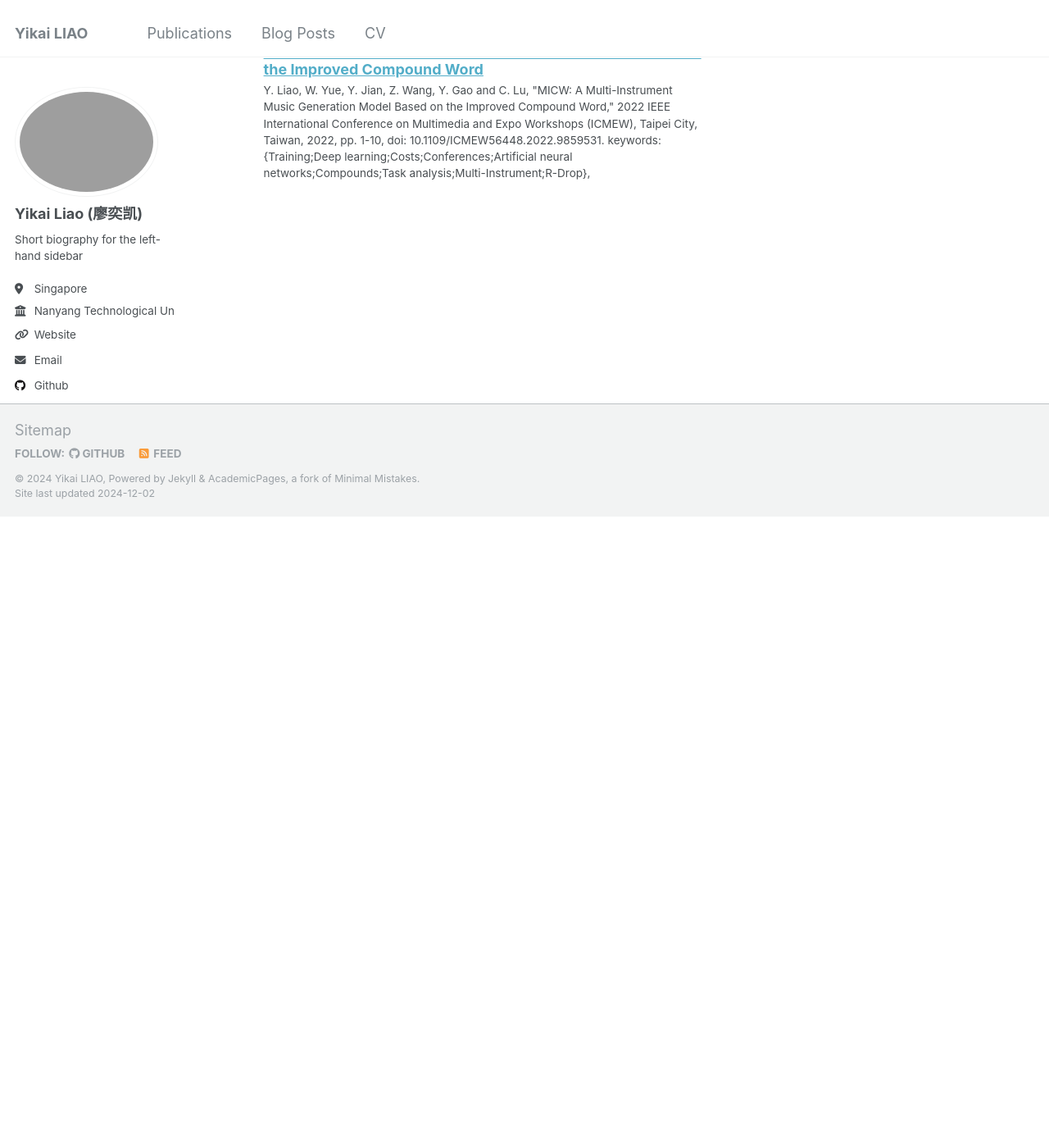
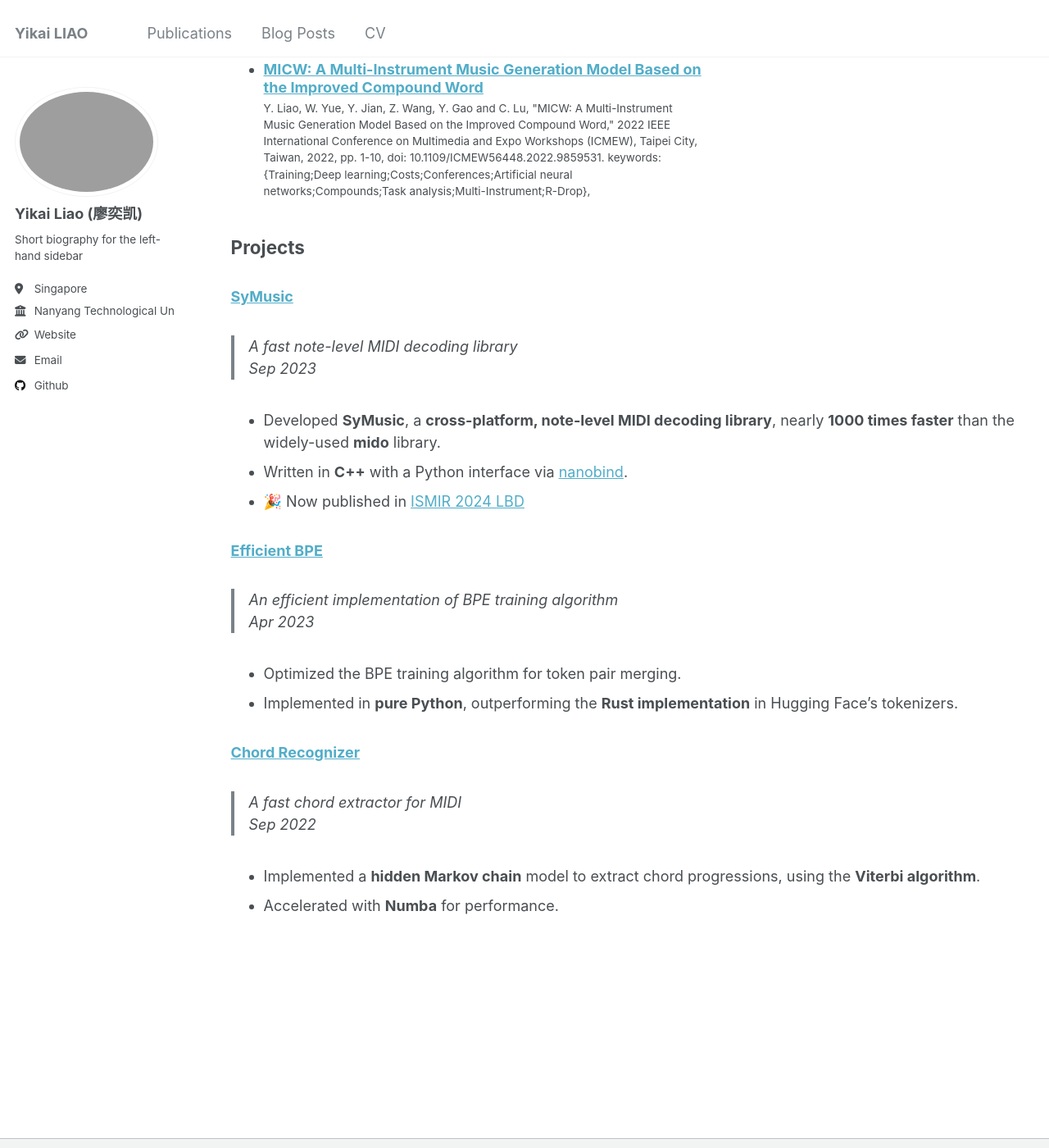
Before and after one commit to Yikai-Liao/academicpages, a Jekyll site: the page built from _pages/cv.md, in a window 1280 px wide and 1400 px high, scrolled down 1199 px. Shown: the whole window at 82% size. Built offline with Jekyll 4.4.1, drawn with Linux system fonts in a browser that asks for light colours; before the commit the page ends 1829 px from its top, so only the background shows below that.

Commit message:
add prejects

```diff
--- a/_pages/cv.md
+++ b/_pages/cv.md
@@ -8,9 +8,9 @@ redirect_from:
 ---
 {% include base_path %}
 
-# Education
+## Education
 
-## Nanyang Technological University (NTU)
+### Nanyang Technological University (NTU)
 
 > **Ph.D.** in *College of Computing and Data Science (CCDS)*
 
@@ -18,7 +18,7 @@ redirect_from:
 * Singapore
 * Researching **Continual Learning** under the guidance of [Prof. Ying Wei](https://wei-ying.net/).
 
-## Beijing University of Posts and Telecommunication (BUPT)
+### Beijing University of Posts and Telecommunication (BUPT)
 
 > **Bachelor** in *Intelligence Science and Technology*
 
@@ -27,9 +27,9 @@ redirect_from:
 * GPA: 89.13/100 (Rank: 8/68)
 
 
-# Work experience
+## Work experience
 
-## Nanjing Qiyin Technology Co. Ltd.
+### Nanjing Qiyin Technology Co. Ltd.
 
 > Co-founder and AI Algorithm Leader
 
@@ -39,8 +39,33 @@ redirect_from:
 * Designed and trained models for **symbolic music generation**, **melody generation**, and **music segment similarity** using contrastive learning.
 
 
-# Publications
+## Publications
 
   <ul>{% for post in site.publications reversed %}
     {% include archive-single-cv.html %}
   {% endfor %}</ul>
+
+
+## Projects
+
+### [SyMusic](https://github.com/Yikai-Liao/symusic)
+> A fast note-level MIDI decoding library
+> Sep 2023
+
+- Developed **SyMusic**, a **cross-platform, note-level MIDI decoding library**, nearly **1000 times faster** than the widely-used **mido** library.
+- Written in **C++** with a Python interface via [nanobind](https://github.com/wjakob/nanobind).
+- 🎉 Now published in [ISMIR 2024 LBD](https://ismir2024program.ismir.net/lbd_426.html#lbd)
+
+### [Efficient BPE](https://github.com/Yikai-Liao/efficient_bpe)
+> An efficient implementation of BPE training algorithm
+> Apr 2023
+
+- Optimized the BPE training algorithm for token pair merging.
+- Implemented in **pure Python**, outperforming the **Rust implementation** in Hugging Face's tokenizers.
+
+### [Chord Recognizer](https://github.com/Yikai-Liao/chord_recognizer)
+> A fast chord extractor for MIDI
+> Sep 2022
+
+- Implemented a **hidden Markov chain** model to extract chord progressions, using the **Viterbi algorithm**.
+- Accelerated with **Numba** for performance.
```
Also changed, not shown: _pages/about.md (+6 -2 lines).
